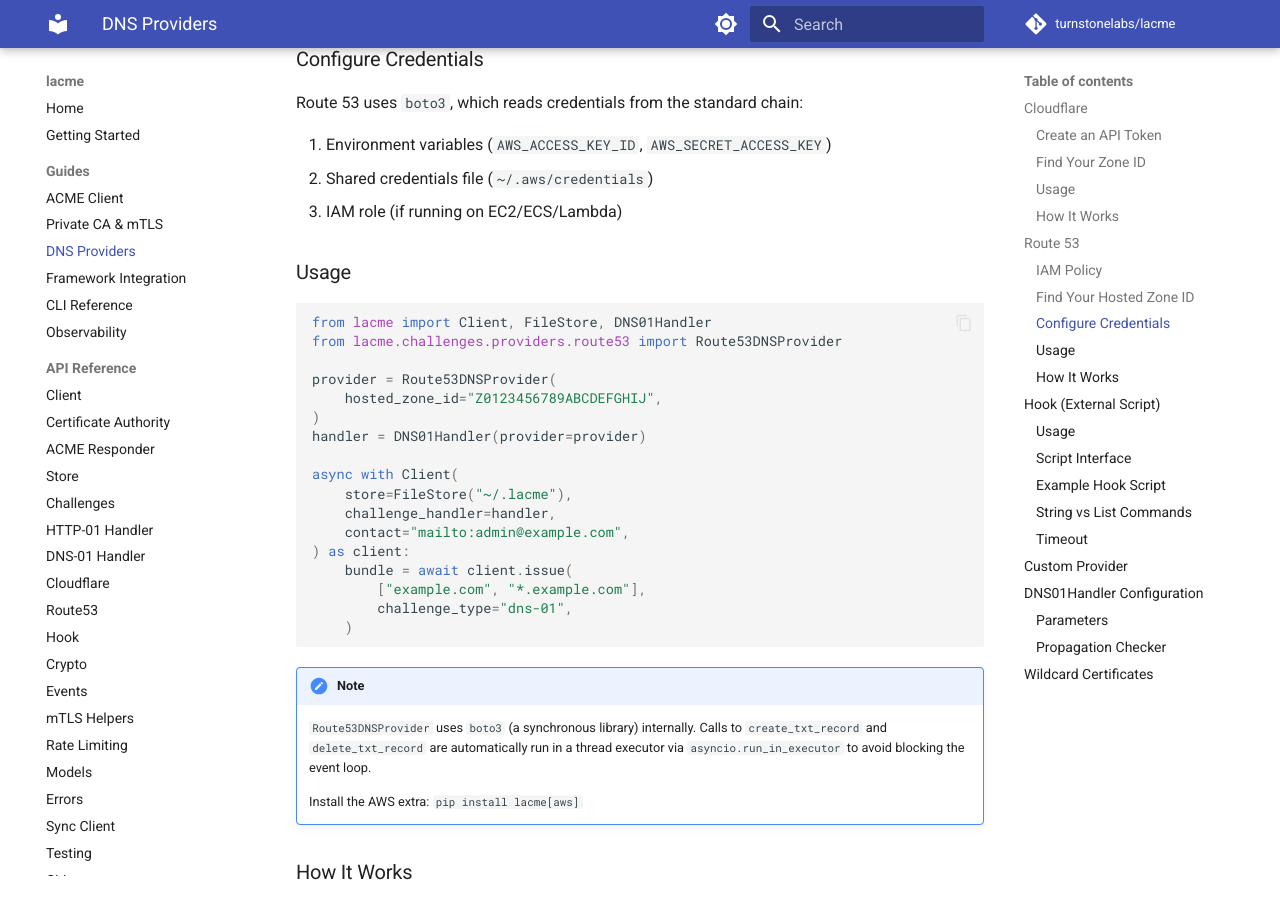
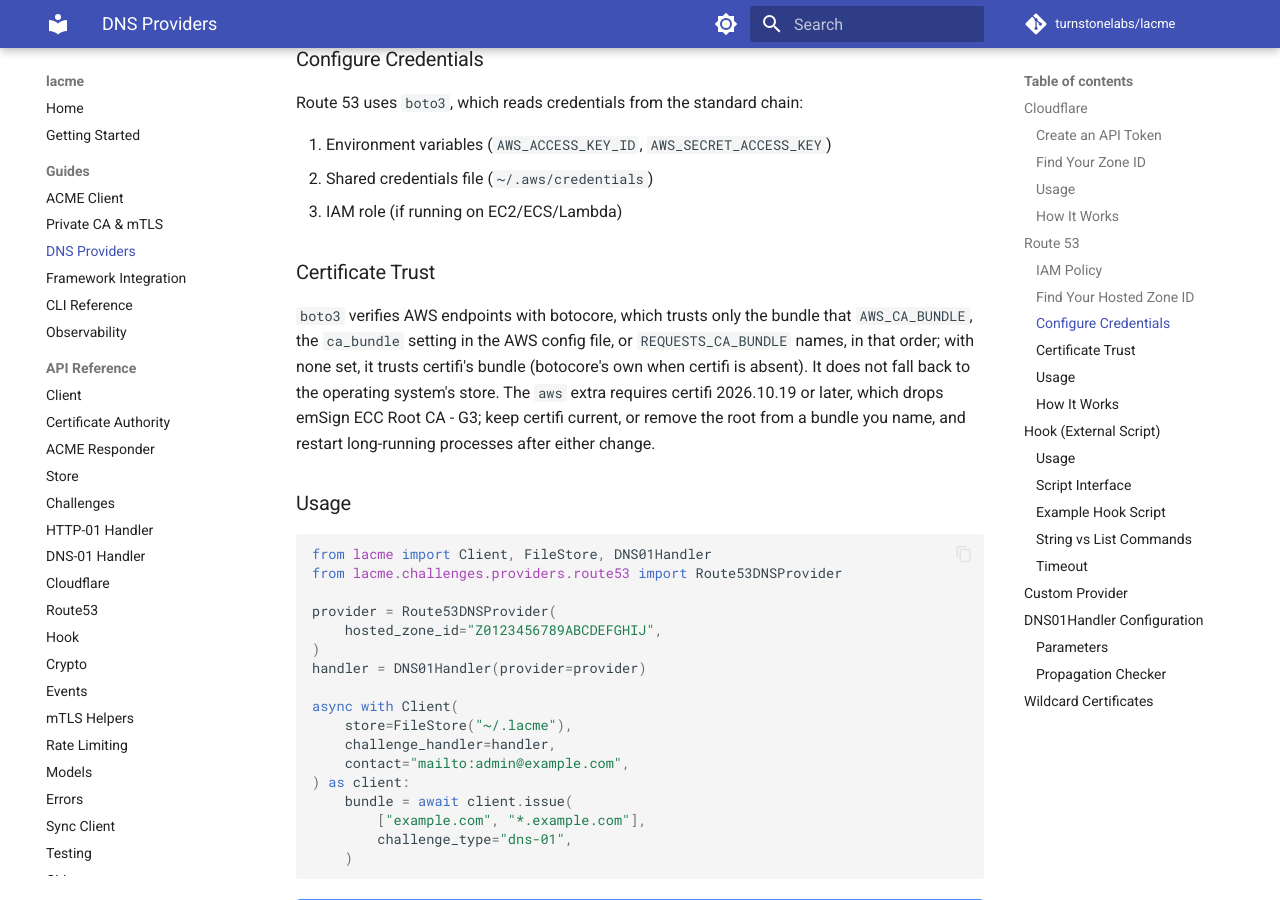
Before and after one commit to turnstonelabs/lacme, an MkDocs documentation site: the page built from docs/guides/dns-providers.md, in a window 1280 px wide and 900 px high, scrolled down 2378 px. Built offline with MkDocs 1.6.1 and Material for MkDocs 9.7.7, drawn with Linux system fonts in a browser that asks for light colours; comment, search, counter and statistics services are not loaded.

Commit message:
fix(deps): require certifi 2026.10.19 for the aws extra
The private keys of several eMudhra intermediate CAs can be recovered
by anyone (GHSA-6q48-6c7w-9gw2), so a client that trusts their root,
emSign ECC Root CA - G3, accepts a forged certificate for any host.
The Route 53 provider connects through botocore, which trusts certifi's
bundle unless AWS_CA_BUNDLE, the AWS config file's ca_bundle or
REQUESTS_CA_BUNDLE names another, and never falls back to the operating
system's store. certifi 2026.10.19 drops that root, so the aws extra
now requires it.

The ACME client adds no roots of its own: a client lacme creates trusts
the operating system's store, the bundle or directory SSL_CERT_FILE or
SSL_CERT_DIR names, or only ca_bundle. The ACME client and DNS provider
guides now say so, and the 1.2.1 changelog tells operators how to
upgrade, to update the store or bundle, and to restart long-running
processes, since a client can keep the roots it loaded when it was
created.

```diff
--- a/docs/guides/dns-providers.md
+++ b/docs/guides/dns-providers.md
@@ -114,6 +114,16 @@
 1. Environment variables (`AWS_ACCESS_KEY_ID`, `AWS_SECRET_ACCESS_KEY`)
 2. Shared credentials file (`~/.aws/credentials`)
 3. IAM role (if running on EC2/ECS/Lambda)
+
+### Certificate Trust
+
+`boto3` verifies AWS endpoints with botocore, which trusts only the bundle that
+`AWS_CA_BUNDLE`, the `ca_bundle` setting in the AWS config file, or
+`REQUESTS_CA_BUNDLE` names, in that order; with none set, it trusts certifi's
+bundle (botocore's own when certifi is absent). It does not fall back to the
+operating system's store. The `aws` extra requires certifi 2026.10.19 or later,
+which drops emSign ECC Root CA - G3; keep certifi current, or remove the root
+from a bundle you name, and restart long-running processes after either change.
 
 ### Usage
 
```
Also changed, not shown: CHANGELOG.md (+24 -0 lines), docs/guides/acme-client.md (+9 -0 lines), pyproject.toml (+7 -1 lines), 1 other file.
